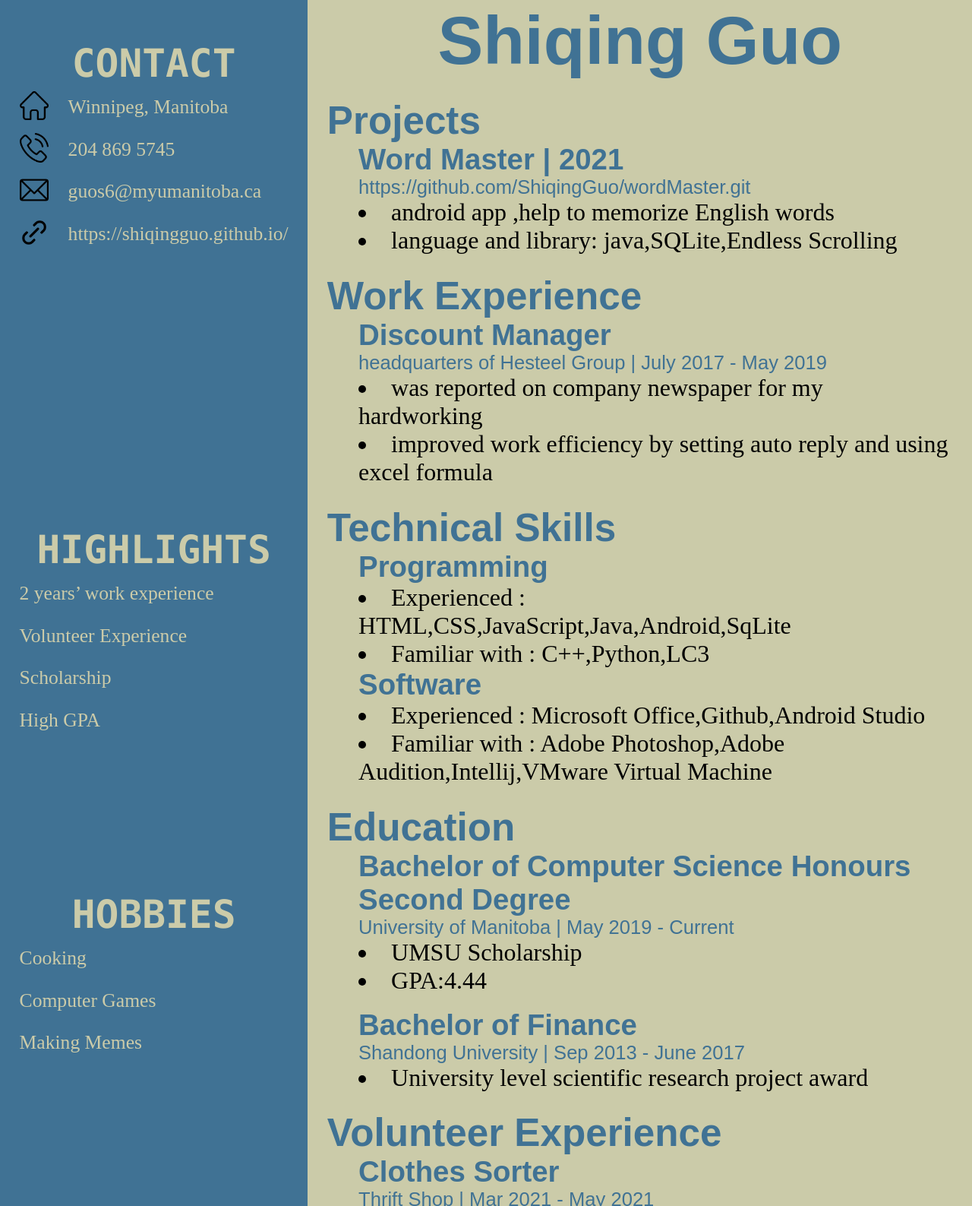
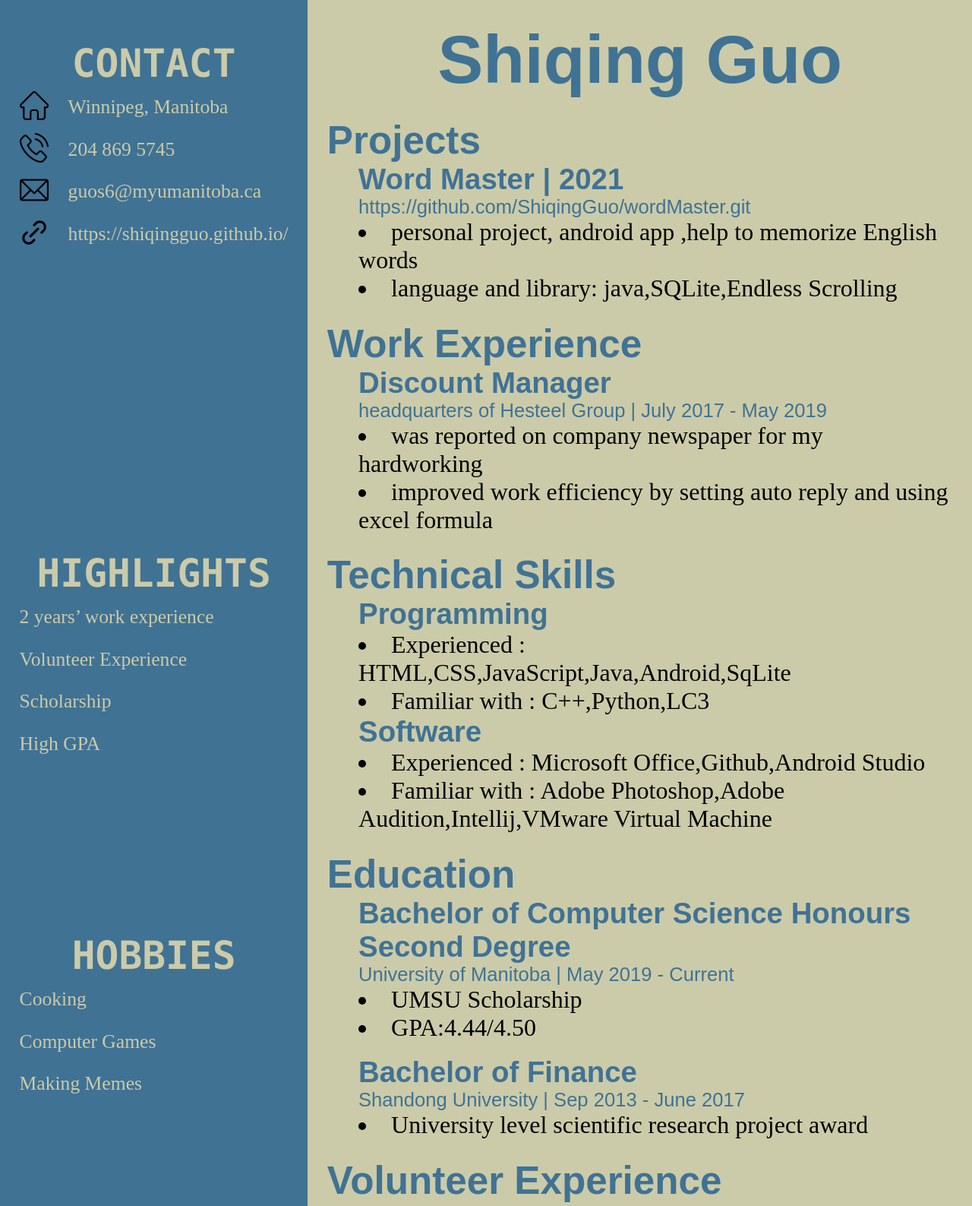
Before and after one commit to ShiqingGuo/ShiqingGuo.github.io, a plain HTML site: page index.html in a window 1280 px wide. Shown: the part 23-1610 px from the top of the page at 76% size. Drawn offline with Linux system fonts and the light colour scheme.

Commit message:
ui update

```diff
--- a/homePage.css
+++ b/homePage.css
@@ -46,7 +46,6 @@ h4{
 #container{
     flex-flow: row;
     width: 100%;
-    height: 130vw;
     background: #cbcba9;
 }
 
@@ -61,7 +60,7 @@ h4{
 #rightSideContainer{
     flex-direction: column;
     color: #407294;
-    padding: 0 2vw;
+    padding: 2vw 2vw;
 }
 
 #leftSideContainer p{
--- a/index.html
+++ b/index.html
@@ -63,7 +63,7 @@
             <h3>Word Master | 2021</h3>
             <h4><a href="https://github.com/ShiqingGuo/wordMaster.git" target="_blank">https://github.com/ShiqingGuo/wordMaster.git</a></h4>
             <ul>
-                <li>android app ,help to memorize English words</li>
+                <li>personal project, android app ,help to memorize English words</li>
                 <li>language and library: java,SQLite,Endless Scrolling</li>
             </ul>
         </div>
@@ -97,7 +97,7 @@
             <h4 >University of Manitoba | May 2019 - Current</h4>
             <ul>
                 <a href="otherPages/scholarshipPage.html"><li>UMSU Scholarship</li></a>
-                <li>GPA:4.44</li>
+                <li>GPA:4.44/4.50</li>
             </ul>
             <br>
             <h3 >Bachelor of Finance</h3>
```
